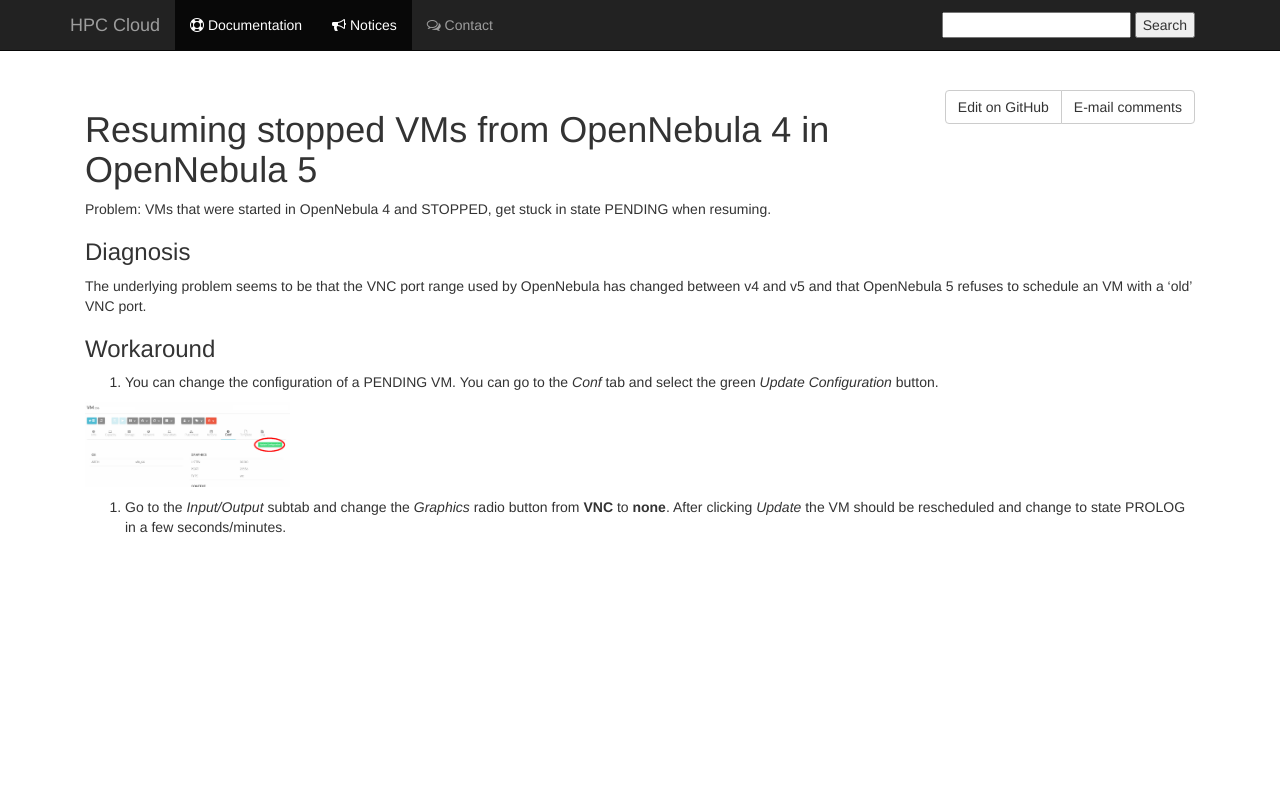
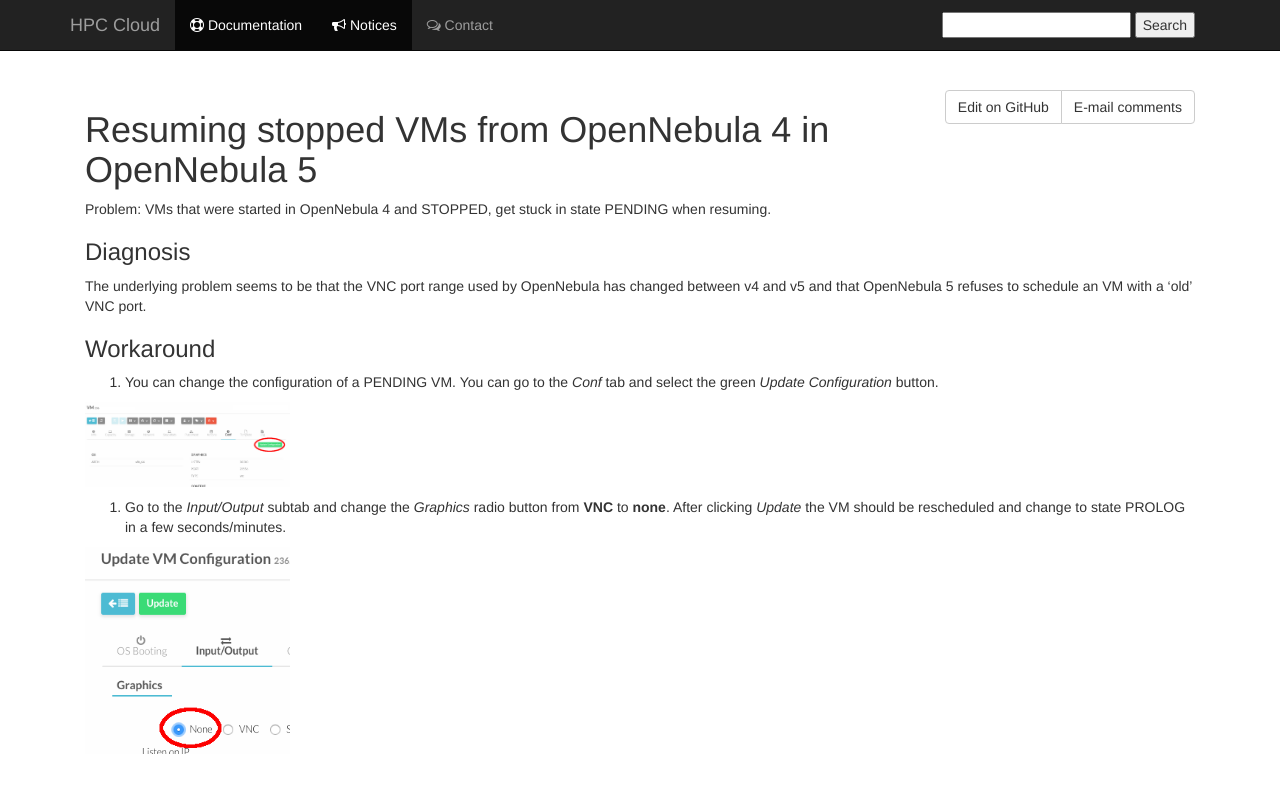
Before and after one commit to sara-nl/clouddocs, a Jekyll site: the page built from notices/stopped_one4_to_5.markdown, in a window 1280 px wide. Shown: the top 793 px of the page. Built offline with Jekyll 4.4.1, drawn with Linux system fonts in a browser that asks for light colours; nearby versions of some CDN libraries; our own code applies the rules of GitHub Pages for plain Markdown files.

Commit message:
Screenshot no_vnc

```diff
--- a/notices/stopped_one4_to_5.markdown
+++ b/notices/stopped_one4_to_5.markdown
@@ -17,3 +17,6 @@
 ![Update configuration](/images/update_config.png)
 </div>
 1. Go to the _Input/Output_ subtab and change the _Graphics_ radio button from **VNC** to **none**. After clicking _Update_ the VM should be rescheduled and change to state PROLOG in a few seconds/minutes.
+<div style="max-width:205px;" markdown="1">
+![Update configuration](/images/update_no_vnc.png)
+</div>
```
